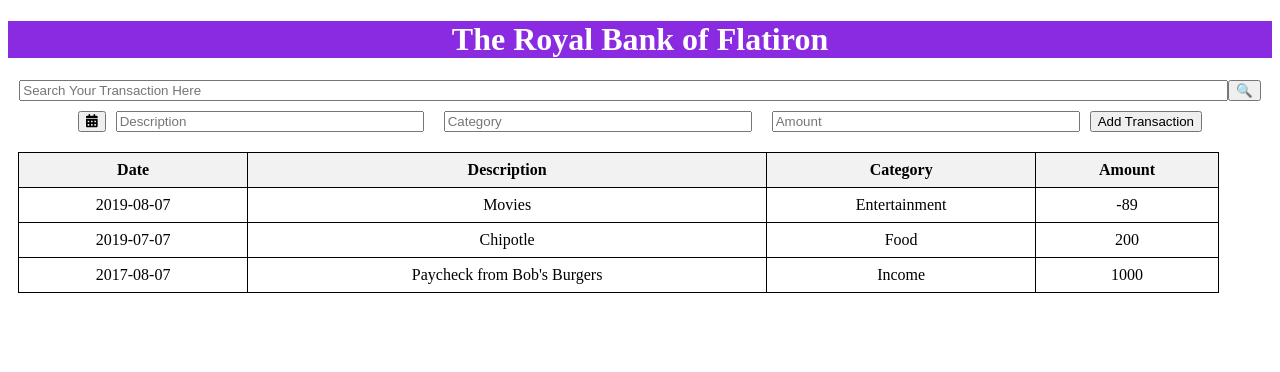
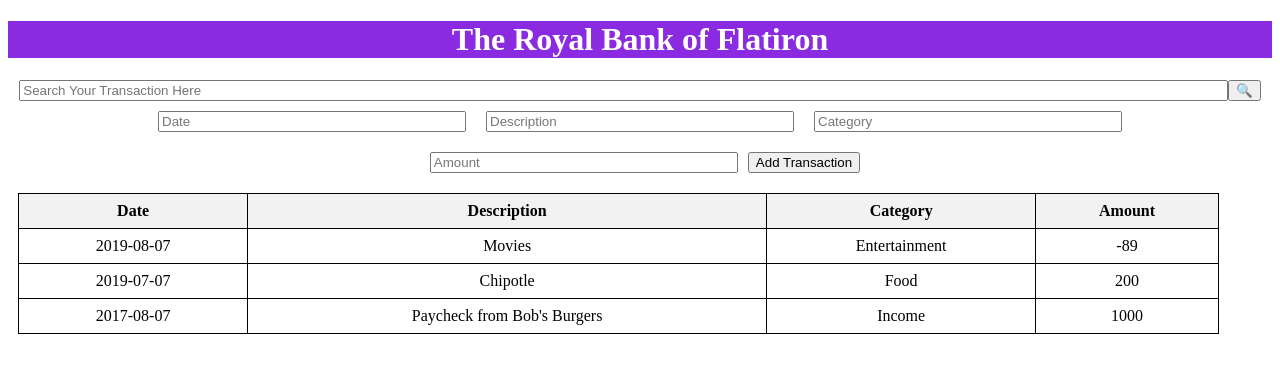
Before and after one commit to JeropLinet/Phase2-WK1-, a React (Create React App) app: page / in a window 1280 px wide. Shown: the top 372 px of the page. Built offline with nearby package versions, Linux system fonts and the light colour scheme.

Commit message:
restructure to what it was

```diff
--- a/src/App.js
+++ b/src/App.js
@@ -3,50 +3,38 @@ import logo from './logo.svg';
 import './App.css';
 import './index.css'
 import Transaction from './transactions';
-import DatePicker from 'react-datepicker';
-import 'react-datepicker/dist/react-datepicker.css';
-import { FontAwesomeIcon } from '@fortawesome/react-fontawesome'; // Import FontAwesomeIcon from react-fontawesome
-import { faCalendarAlt } from '@fortawesome/free-solid-svg-icons';
-
 
 function App() {
     //a state is an object that represents the data that the component should keep track off
     //useState manages the state of components
     // calling usestate returns the value of the current state and allows the user to update the state
-    const [selectedDate, setSelectedDate] = useState(null)
+    const[date,setDate]=useState('')
     const[description,setDescription]=useState('')
     const[category,setCategory]=useState('')
     const[amount,setAmount]=useState('')
     const[transactions,setTransactions]=useState([]) //this makes sure that the transactions are always an array
-    const [searchTerm, setSearchTerm] = useState('');
+
 
 
     //adding eventhandlers to handle change in the input
     //e.target.value access the value of the input fielld
-    const handleDateChange=(date)=>{setSelectedDate(date)}
+    const handleDateChange=(e)=>setDate(e.target.value)
     const handleDescriptionChange=(e)=>setDescription(e.target.value)
     const handleCategoryChange=(e)=>setCategory(e.target.value)
     const handleAmountChange=(e)=>setAmount(e.target.value)
-    const handleSearchChange = (e) => setSearchTerm(e.target.value);
+
 
    //adding transactions to the table
     const addTransaction = () => {
-    const newTransaction = { selectedDate, description, category, amount } //creates a new transaction
+    const newTransaction = { date, description, category, amount } //creates a new transaction
     setTransactions([...transactions, newTransaction]) //spread operator enables creation of a new array with the existing transaction plus the new one
 
-
+    setDate('')
     setDescription('')
     setCategory('')
     setAmount('')
    };
-   const CustomInput = ({ value, onClick }) => (
-    <button className="custom-input" onClick={onClick}>
-        {value} <FontAwesomeIcon icon={faCalendarAlt} />
-    </button>
-);
-   const filteredTransactions = transactions.filter((transaction) =>
-    transaction.description.toLowerCase().includes(searchTerm.toLowerCase())
-  );
+
     return(
         <div className='App'>
             <h1 className='header'>The Royal Bank of Flatiron</h1>
@@ -57,19 +45,16 @@ function App() {
                placeholder='Search Your Transaction Here'
 
                />
-              <button onClick={handleSearchChange} >&#128269;</button>
+              <button>&#128269;</button>
             </div>
 
             <div className='addTransaction'>
-            <DatePicker
-                    selected={selectedDate}
-                    onChange={handleDateChange}
-                    placeholderText='Select Date'
-                    dateFormat='yyyy-MM-dd'
-                    showPopperArrow={false} // Hide the default popper arrow
-                    customInput={<CustomInput />} // Use custom input component
-                    isClearable
-                />
+              <input
+               type='text'
+               placeholder='Date'
+               value={date}
+               onChange={handleDateChange}
+              />
 
               <input
                 type='text'
@@ -109,7 +94,7 @@ function App() {
               </thead>
 
                 {/* in the transactions component we already have a tbody which is why we do not have to put another tbody */}
-              <Transaction transactions={filteredTransactions} />
+              <Transaction transactions={transactions} />
 
           </table>
         </div>
--- a/src/transactions.js
+++ b/src/transactions.js
@@ -24,6 +24,7 @@ function Transaction({ transactions }) {
       <td>{item.category}</td>
       <td>{item.amount}</td>
     </tr>
+
   ));
 
   //rendering the sample and the new transactions in the table
```
